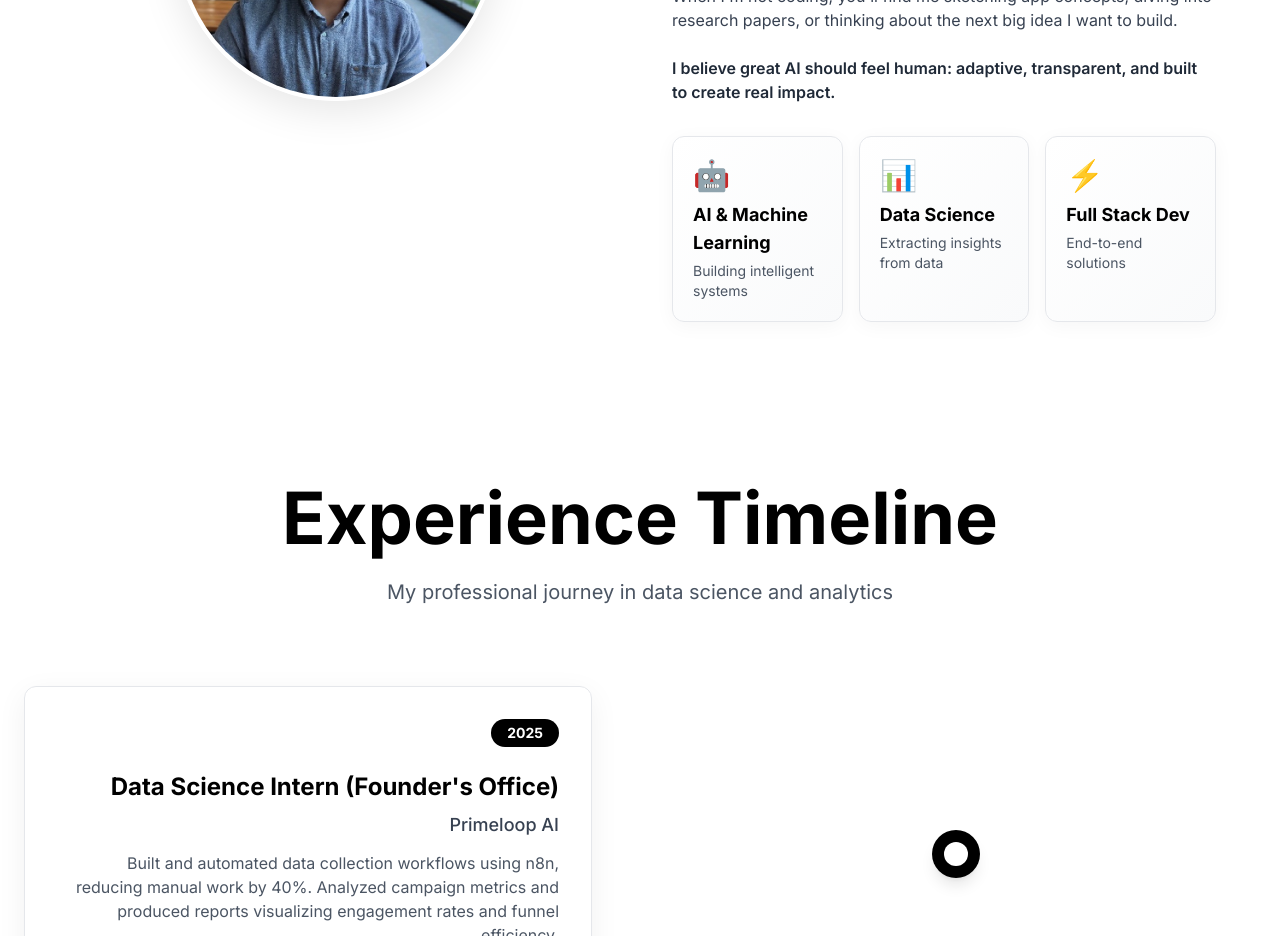
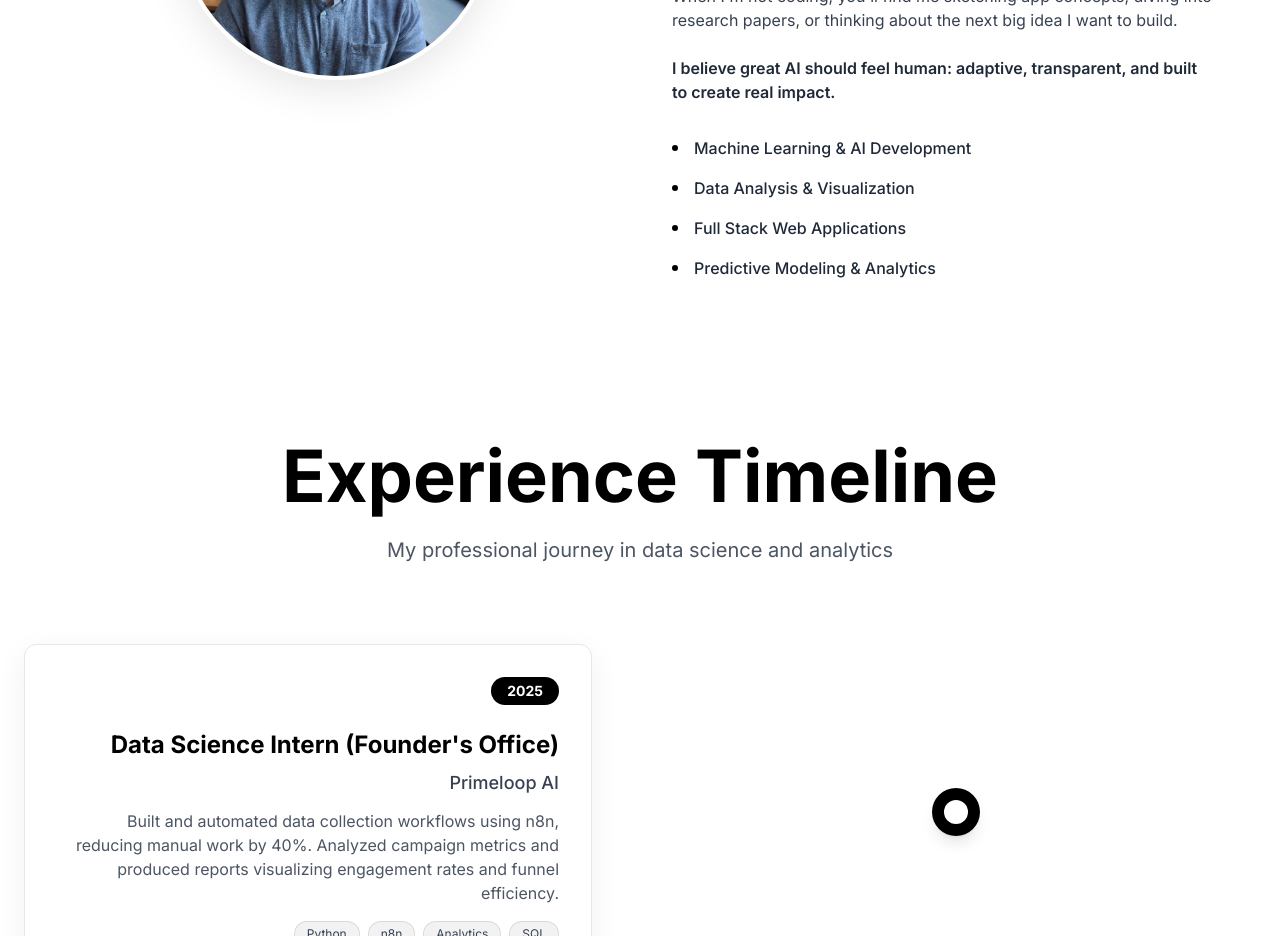
Before and after one commit to Aryanchhabra/Portfolio-website, a React (Vite) app: page / in a window 1280 px wide. Shown: the part 1320-2256 px from the top of the page. Built offline with nearby package versions, Linux system fonts and the light colour scheme.

Commit message:
Replace tacky expertise cards with minimalist focus areas list

```diff
--- a/src/components/AboutPortal.jsx
+++ b/src/components/AboutPortal.jsx
@@ -77,29 +77,26 @@ export default function AboutPortal() {
               I believe great AI should feel human: adaptive, transparent, and built to create real impact.
             </p>
 
-            {/* Core Expertise */}
-            <div className="grid grid-cols-1 sm:grid-cols-3 gap-3 sm:gap-4">
+            {/* Focus Areas - Minimalist */}
+            <div className="space-y-3 sm:space-y-4">
               {[
-                { icon: "🤖", area: "AI & Machine Learning", desc: "Building intelligent systems" },
-                { icon: "📊", area: "Data Science", desc: "Extracting insights from data" },
-                { icon: "⚡", area: "Full Stack Dev", desc: "End-to-end solutions" }
-              ].map((item, i) => (
+                "Machine Learning & AI Development",
+                "Data Analysis & Visualization",
+                "Full Stack Web Applications",
+                "Predictive Modeling & Analytics"
+              ].map((area, i) => (
                 <motion.div
                   key={i}
-                  className="relative bg-gradient-to-br from-white to-gray-50 rounded-xl border border-gray-200 p-4 sm:p-5 shadow-[0_4px_20px_rgb(0,0,0,0.04)] overflow-hidden group"
-                  whileHover={{ y: -4, boxShadow: "0 12px 40px rgb(0,0,0,0.1)" }}
-                  transition={{ duration: 0.3, ease: "easeOut" }}
+                  className="group flex items-center gap-3 sm:gap-4"
+                  initial={{ opacity: 0, x: -20 }}
+                  animate={inView ? { opacity: 1, x: 0 } : {}}
+                  transition={{ delay: 0.6 + i * 0.1, duration: 0.4 }}
+                  whileHover={{ x: 4 }}
                 >
-                  {/* Hover effect background */}
-                  <div className="absolute inset-0 bg-gradient-to-br from-black/5 to-transparent opacity-0 group-hover:opacity-100 transition-opacity duration-300" />
-
-                  <div className="relative z-10">
-                    <div className="text-3xl mb-2">{item.icon}</div>
-                    <div className="text-base sm:text-lg font-bold text-black mb-1">
-                      {item.area}
-                    </div>
-                    <div className="text-xs sm:text-sm text-gray-600">{item.desc}</div>
-                  </div>
+                  <div className="w-1.5 h-1.5 rounded-full bg-black group-hover:scale-150 transition-transform duration-300" />
+                  <span className="text-sm sm:text-base font-medium text-gray-800 group-hover:text-black transition-colors">
+                    {area}
+                  </span>
                 </motion.div>
               ))}
             </div>
```
